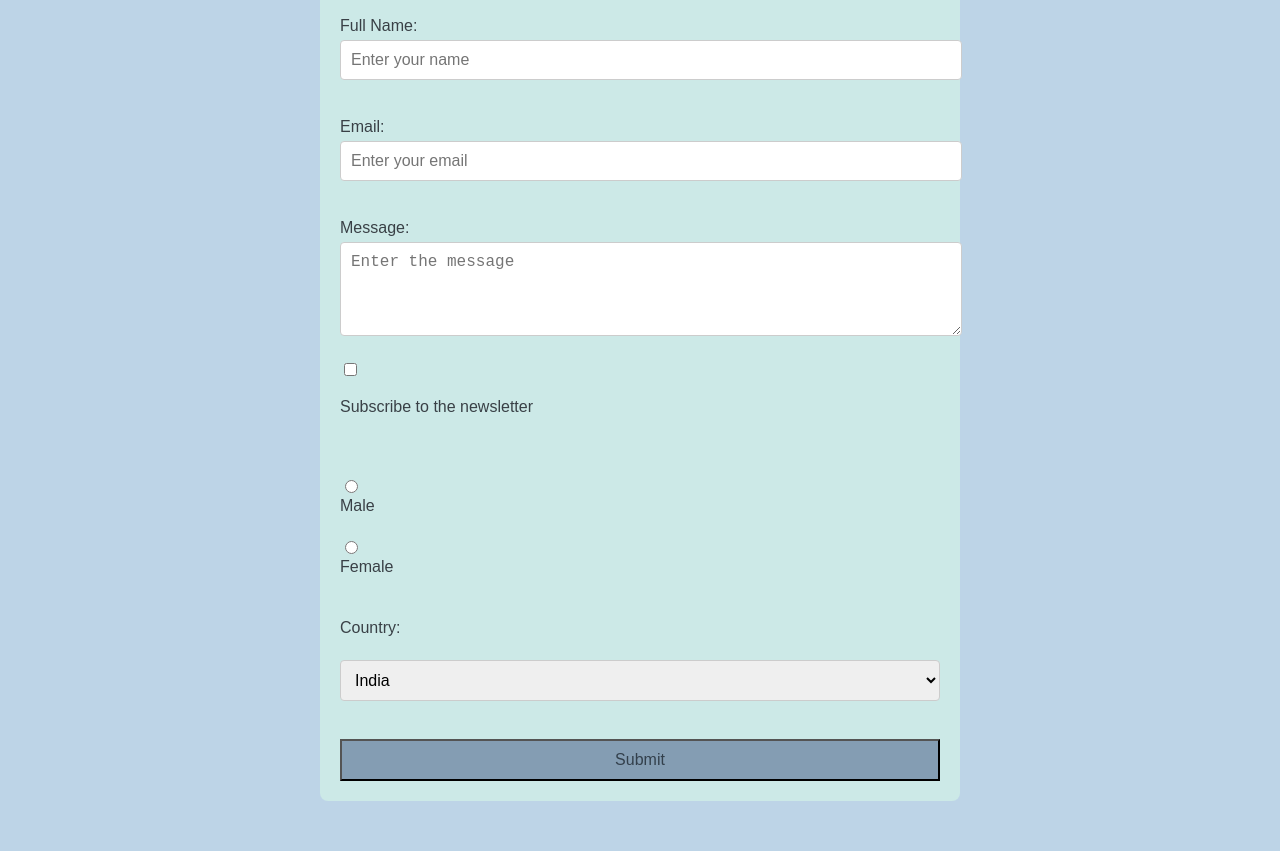
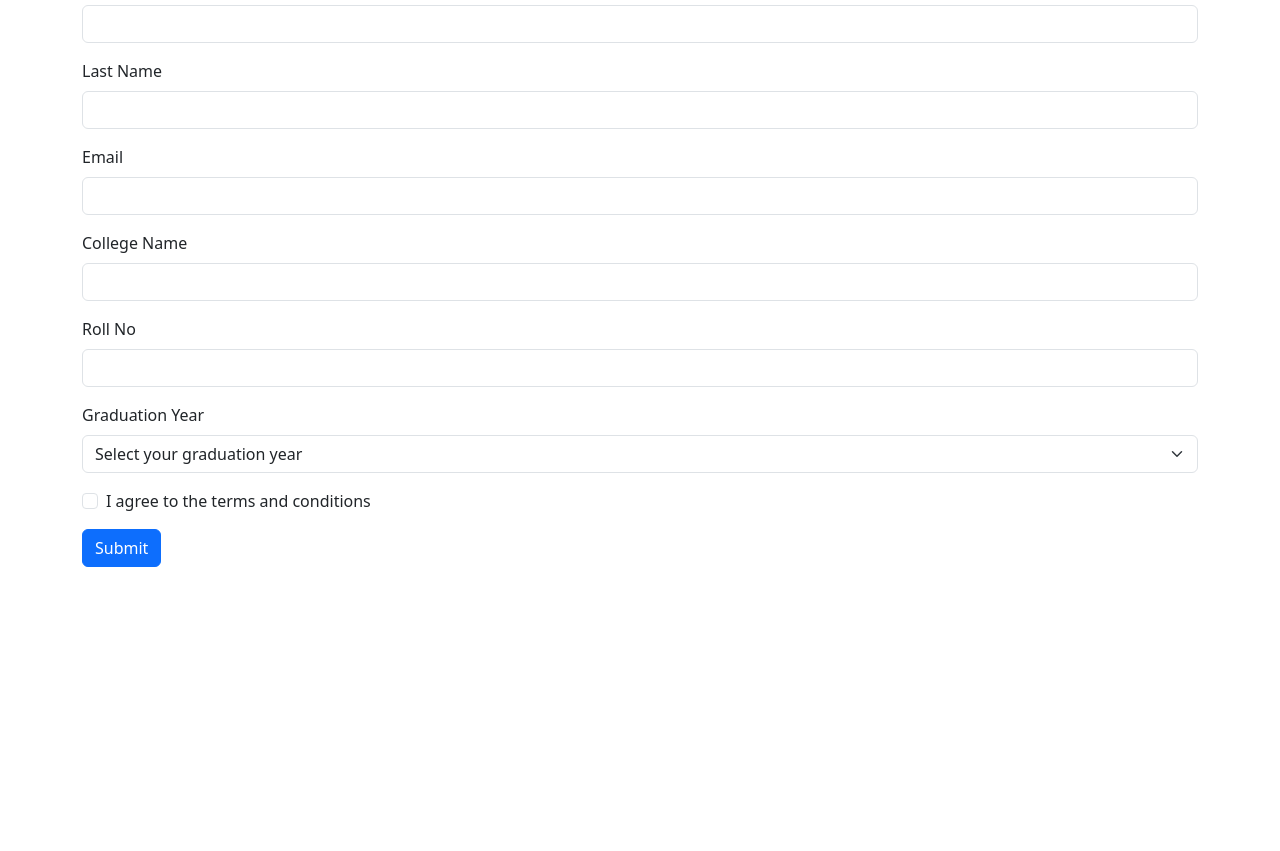
Before and after one commit to acciojob/bootstrap-form-easy-Ravisharma-1999, a website: page main.html in a window 1280 px wide. Shown: the part 121-972 px from the top of the page. After the commit the page ends 800 px from the top, so only its background shows below. Drawn offline with nearby package versions, Linux system fonts and the light colour scheme.

Commit message:
created a submission

```diff
--- a/main.html
+++ b/main.html
@@ -1,108 +1,96 @@
 <!DOCTYPE html>
-<html>
-  <head>
-    <title>Hello, World!</title>
-    <link rel="stylesheet" href="styles.css" />
-    <style>
-      body{
-        font-family: Arial, Sans-Serif;
-        background-color: #BDD4E7;
-        margin:0;
-        padding: 0;
-      }
+<html lang="en">
+<head>
+    <meta charset="UTF-8">
+    <meta name="viewport" content="width=device-width, initial-scale=1.0">
+    <title>Internship Application Form</title>
+    <!-- Bootstrap CSS -->
+    <link href="https://cdn.jsdelivr.net/npm/bootstrap@5.3.0/dist/css/bootstrap.min.css" rel="stylesheet">
+</head>
+<body>
+    <div class="container mt-5">
+        <h2>Internship Application Form</h2>
+        <form class="needs-validation" novalidate>
+            <div class="mb-3">
+                <label for="first-name-input" class="form-label">First Name</label>
+                <input type="text" class="form-control" id="first-name-input" required>
+                <div class="invalid-feedback">
+                    Please enter your first name.
+                </div>
+            </div>
+            <div class="mb-3">
+                <label for="last-name-input" class="form-label">Last Name</label>
+                <input type="text" class="form-control" id="last-name-input" required>
+                <div class="invalid-feedback">
+                    Please enter your last name.
+                </div>
+            </div>
+            <div class="mb-3">
+                <label for="email-input" class="form-label">Email</label>
+                <input type="email" class="form-control" id="email-input" required>
+                <div class="invalid-feedback">
+                    Please enter a valid email address.
+                </div>
+            </div>
+            <div class="mb-3">
+                <label for="college-input" class="form-label">College Name</label>
+                <input type="text" class="form-control" id="college-input" required>
+                <div class="invalid-feedback">
+                    Please enter your college name.
+                </div>
+            </div>
+            <div class="mb-3">
+                <label for="roll-no-input" class="form-label">Roll No</label>
+                <input type="text" class="form-control" id="roll-no-input" required>
+                <div class="invalid-feedback">
+                    Please enter your roll number.
+                </div>
+            </div>
+            <div class="mb-3">
+                <label for="graduation-year-input" class="form-label">Graduation Year</label>
+                <select class="form-select" id="graduation-year-input" required>
+                    <option value="" disabled selected>Select your graduation year</option>
+                    <option value="2020">2020</option>
+                    <option value="2021">2021</option>
+                    <option value="2022">2022</option>
+                    <option value="2023">2023</option>
+                </select>
+                <div class="invalid-feedback">
+                    Please select your graduation year.
+                </div>
+            </div>
+            <div class="mb-3 form-check">
+                <input type="checkbox" class="form-check-input" id="conditions-checkbox" required>
+                <label class="form-check-label" for="conditions-checkbox">I agree to the terms and conditions</label>
+                <div class="invalid-feedback">
+                    You must agree before submitting.
+                </div>
+            </div>
+            <button type="submit" class="btn btn-primary">Submit</button>
+        </form>
+    </div>
 
-      .container{
-        max-width: 600px;
-        margin:50px auto;
-        padding: 20px;
-        background-color: #CCE9E7;
-        border-radius: 8px;
-        box box-shadow: 0 0 10px rgba(0,0,0,0.1);
-      }
-      h2{
-        text-align: center;
-        color: #333E3E;
-      }
+    <!-- Bootstrap JS -->
+    <script src="https://cdn.jsdelivr.net/npm/bootstrap@5.3.0/dist/js/bootstrap.bundle.min.js"></script>
+    <script>
+        // JavaScript for disabling form submissions if there are invalid fields
+        (function () {
+            'use strict'
 
-      .form-group{
-        margin-bottom: 20px;
-      }
+            var forms = document.querySelectorAll('.needs-validation')
 
-      label{
-        display: block;
-        margin-bottom: 5px;
-        color:#394046;
-      }
+            Array.prototype.slice.call(forms)
+                .forEach(function (form) {
+                    form.addEventListener('submit', function (event) {
+                        if (!form.checkValidity()) {
+                            event.preventDefault()
+                            event.stopPropagation()
+                        }
 
-      input[type="text"],input[type="email"],textarea,select{
-        width:100%;
-        padding:10px;
-        font-size: 16px;
-        border:1px solid #ccc;
-        border-radius: 4px;
-      }
-
-      input[type="submit"]{
-        display: block;
-        width:100%;
-        padding: 10px;
-        font-size: 16px;
-        color: #33404C;
-        background-color: #849DB3;
-        border:"none";
-        border-radius: 4 px;
-        cursor:"pointer";
-      }
-
-      input[type="submit"]:hover{
-        background-color: #A3D8BC;
-      }
-
-    </style>
-  </head>
-  <body>
-    <div class= "container">
-      <h2>Contact Us</h2>
-      <form>
-        <div class="form-group">
-        <label for="name">Full Name: </label>
-        <input type="text" id="name" placeholder="Enter your name" required><br><br>
-        </div>
-
-        <div class="form-group">
-         <label for="email">Email: </label>
-        <input type="email" id="email" placeholder="Enter your email" required><br><br>
-        </div>
-
-        <div class="form-group">
-        <label for="message">Message: </label>
-        <textarea id="message" name="message" rows="4" cols="50" placeholder="Enter the message"></textarea>
-        </div>
-
-        <div class="form-group">
-        <input type="checkbox" id="subscribe" name="subscribe" value="subscribe" required><br><br>
-         <label for="subscribe">Subscribe to the newsletter</label><br><br>
-         </div>
-
-         <div class="form-group">
-        <input type ="radio" id="male" name="gender" value="male">
-        <label for="male">Male</label><br>
-        <input type ="radio" id="female" name="gender" value="female">
-        <label for="female">Female</label><br>
-        </div>
-
-        <div class="form-group">
-        <label for="country">Country: </label><br>
-        <select id="country" name="country">
-          <option value="India">India</option>
-          <option value="USA">USA</option>
-          <option value="Germany">Germany</option>
-        </select><br><br>
-        </div>
-
-        <input type="submit" value="Submit">
-
-      </form>
-    </div>
-  </body>
+                        form.classList.add('was-validated')
+                    }, false)
+                })
+        })()
+    </script>
+</body>
 </html>
```
